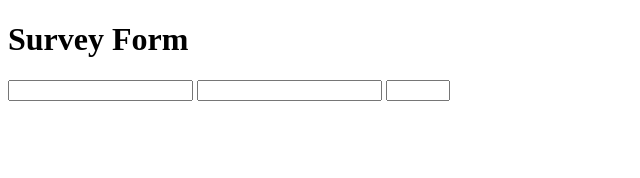
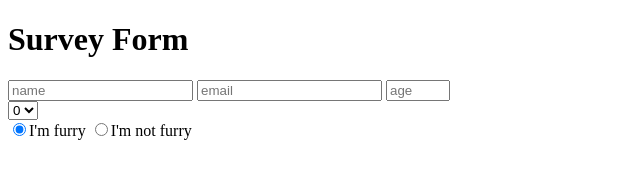
Before and after one commit to AnimalToonny/Survey-Form, a plain HTML site: page index.html in a window 1280 px wide. Shown: the whole page, without its empty margins (0-640 px from the left). Drawn offline with Linux system fonts and the light colour scheme.

Commit message:
feat: add dropdown and radio button inputs to survey form

```diff
--- a/index.html
+++ b/index.html
@@ -8,9 +8,24 @@
 <h1 id="title">Survey Form</h1>
 <p id="description"></p>
 <form id="survey-form">
-    <label for="name" id="name-label"><input id="name" type="text"></label>
-    <label for="email" id="email-label"><input id="email" type="email"></label>
-    <label for="number" id="number-label"><input id="number" type="number" min="13" max="120"></label>
+    <label for="name" id="name-label"><input id="name" type="text" placeholder="name"></label>
+    <label for="email" id="email-label"><input id="email" type="email" placeholder="email"></label>
+    <label for="number" id="number-label"><input id="number" type="number" min="13" max="120" placeholder="age"></label>
+    <div>
+        <label for="dropdown"></label><select id="dropdown">
+            <option value="0">0</option>
+            <option value="1">1</option>
+            <option value="2">2</option>
+        </select>
+    </div>
+    <div>
+        <label for="I'm furry">
+            <input  id="I'm furry" type="radio" name="furry" checked />I'm furry
+        </label>
+        <label for="I'm not furry">
+            <input  id="I'm not furry" type="radio" name="furry" />I'm not furry
+        </label>
+    </div>
 </form>
 </body>
 </html>
```
